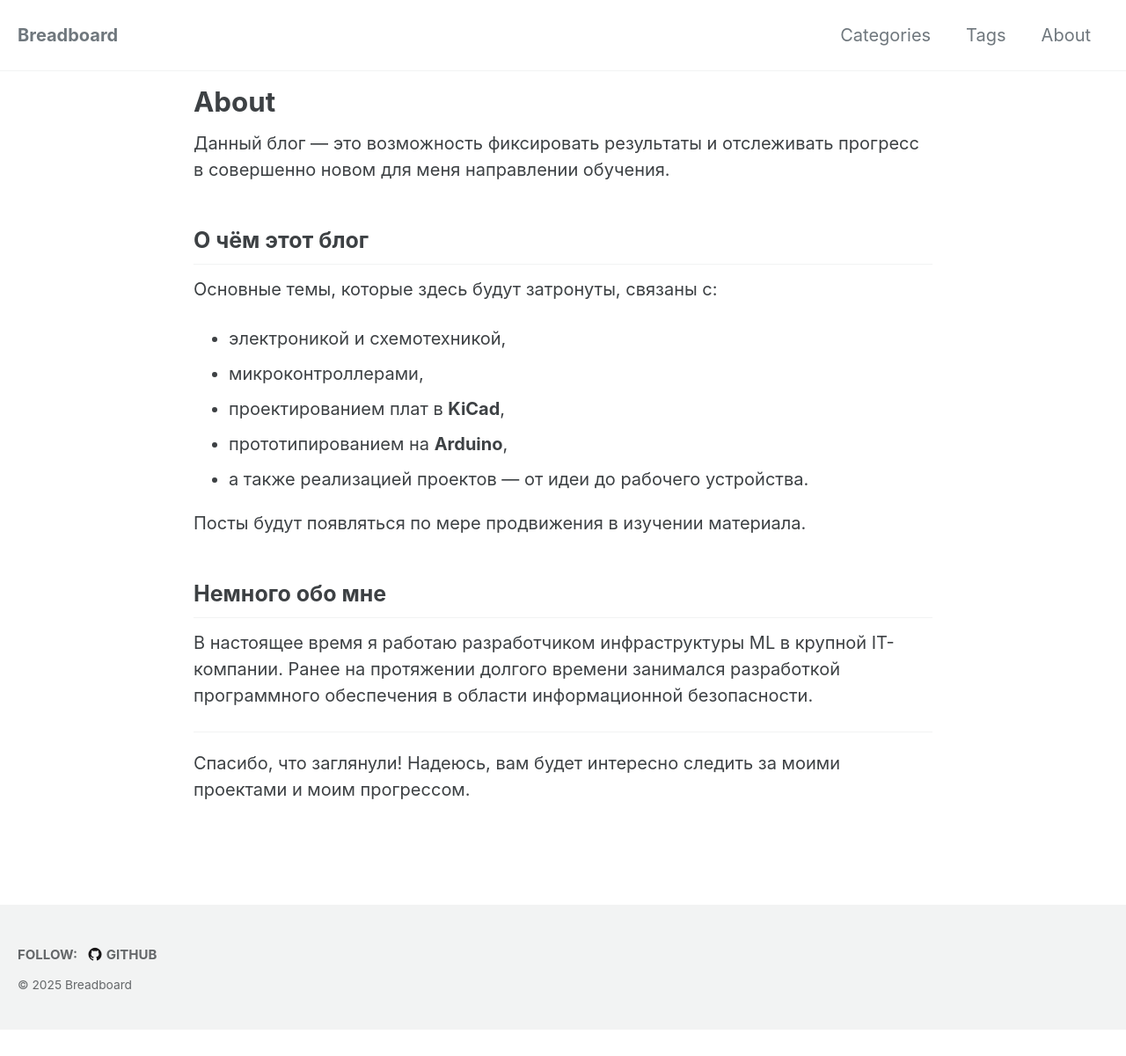
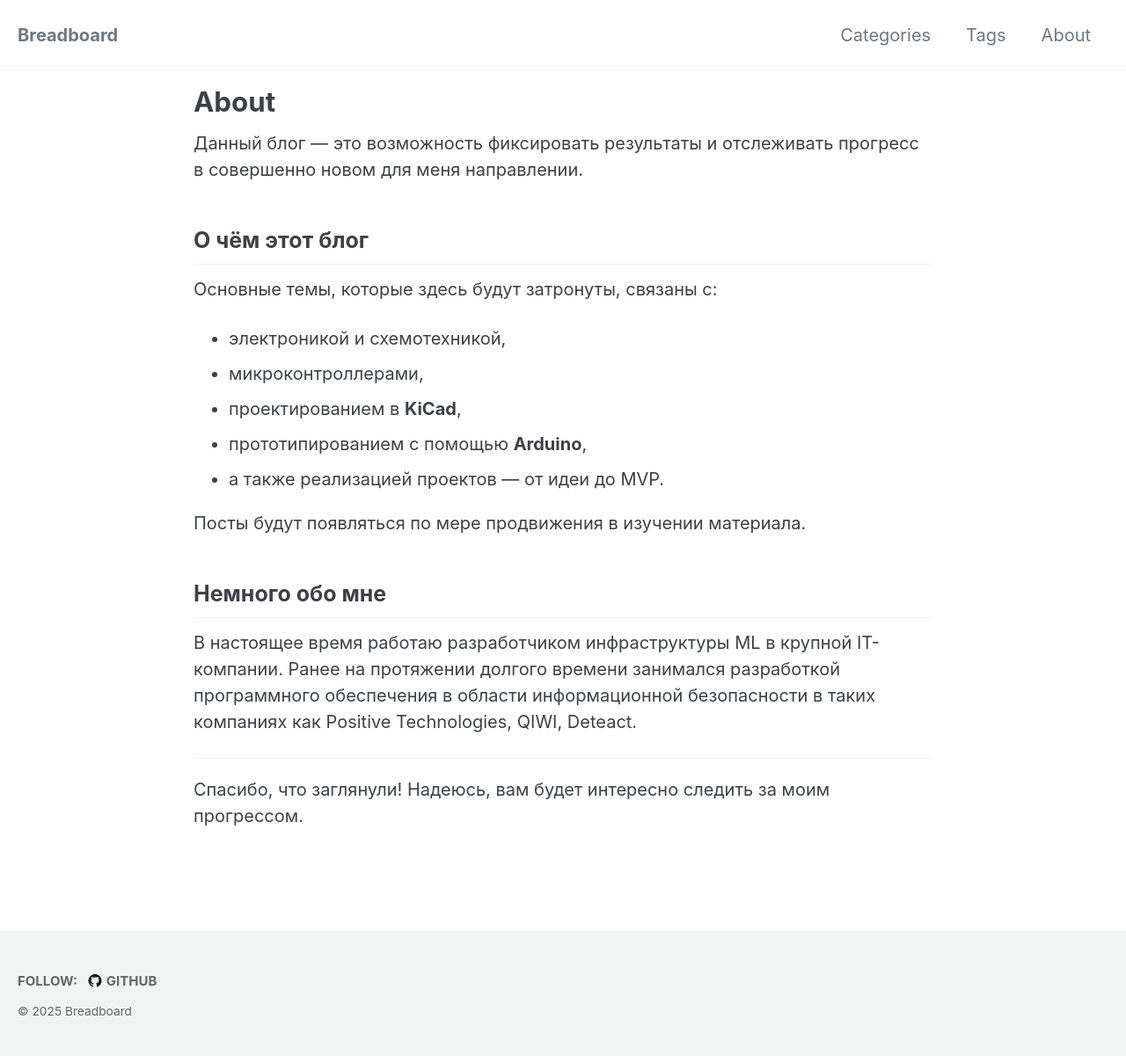
Before and after one commit to ntsaturov/breadboard, a Jekyll site: the page built from about.md, in a window 1280 px wide. Shown: the whole page at 88% size. Built offline with Jekyll 4.4.1, drawn with Linux system fonts in a browser that asks for light colours; cached includes are drawn as plain includes; before the commit the page ends 1171 px from its top, so only the background shows below that.

Commit message:
Upd about page, change page structure and content

```diff
--- a/about.md
+++ b/about.md
@@ -9,7 +9,7 @@ related: false
 toc: false
 ---
 
-Данный блог — это возможность фиксировать результаты и отслеживать прогресс в совершенно новом для меня направлении обучения.
+Данный блог — это возможность фиксировать результаты и отслеживать прогресс в совершенно новом для меня направлении.
 
 ## О чём этот блог
 
@@ -17,17 +17,17 @@ toc: false
 
 - электроникой и схемотехникой,
 - микроконтроллерами,
-- проектированием плат в **KiCad**,
-- прототипированием на **Arduino**,
-- а также реализацией проектов — от идеи до рабочего устройства.
+- проектированием в **KiCad**,
+- прототипированием с помощью **Arduino**,
+- а также реализацией проектов — от идеи до MVP.
 
 Посты будут появляться по мере продвижения в изучении материала.
 
 ## Немного обо мне
 
-В настоящее время я работаю разработчиком инфраструктуры ML в крупной IT-компании.
-Ранее на протяжении долгого времени занимался разработкой программного обеспечения в области информационной безопасности.
+В настоящее время работаю разработчиком инфраструктуры ML в крупной IT-компании.
+Ранее на протяжении долгого времени занимался разработкой программного обеспечения в области информационной безопасности в таких компаниях как Positive Technologies, QIWI, Deteact.
 
 ---
 
-Спасибо, что заглянули! Надеюсь, вам будет интересно следить за моими проектами и моим прогрессом.
+Спасибо, что заглянули! Надеюсь, вам будет интересно следить за моим прогрессом.
```
